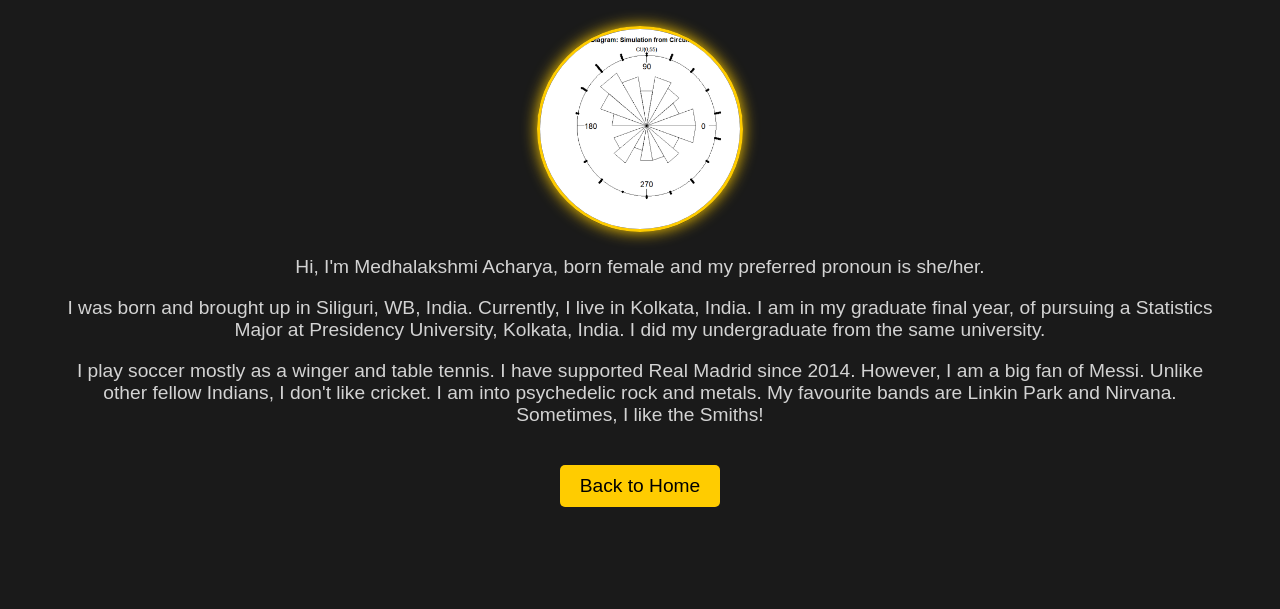
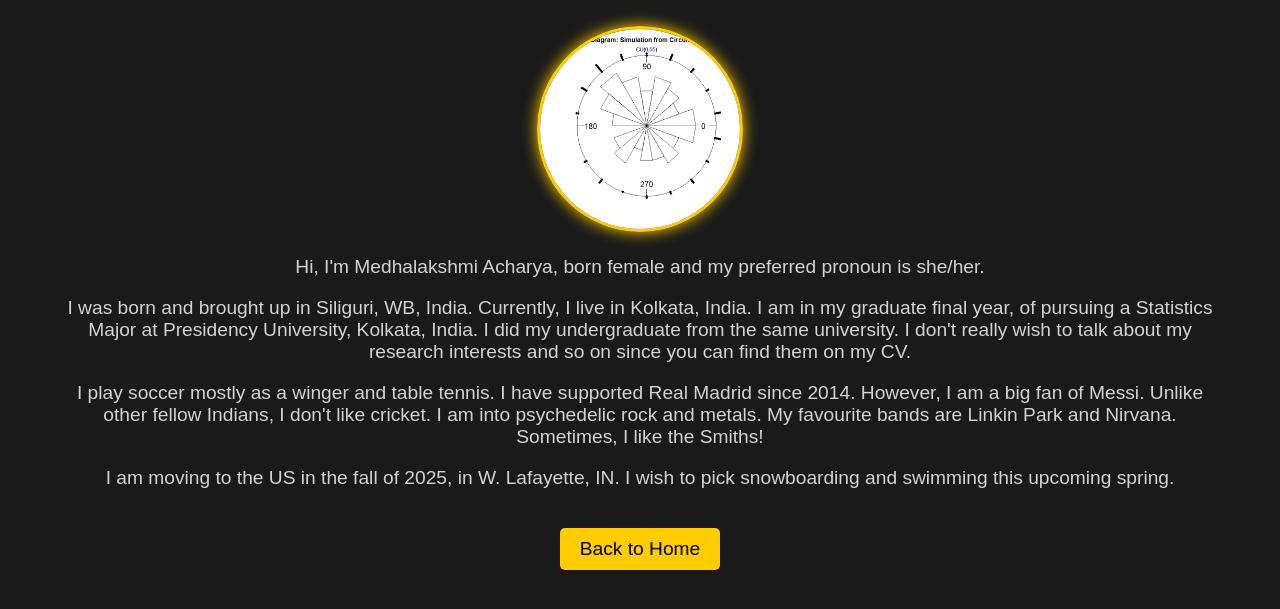
Before and after one commit to Medhalakshmi/knowmemore, a plain HTML site: page about.html in a window 1280 px wide. Shown: the part 151-760 px from the top of the page. Drawn offline with Linux system fonts and the light colour scheme.

Commit message:
Update about.html

```diff
--- a/about.html
+++ b/about.html
@@ -57,8 +57,10 @@
     <img src="image.png" alt="Medhalakshmi's Photo" class="profile-img"> <!-- Profile Photo -->
     <div class="info">
         <p></strong> Hi, I'm Medhalakshmi Acharya, born female and my preferred pronoun is she/her.  </p>
-        <p></strong> I was born and brought up in Siliguri, WB, India. Currently, I live in Kolkata, India. I am in my graduate final year, of pursuing a Statistics Major at Presidency University, Kolkata, India. I did my undergraduate from the same university.</p>
+        <p></strong> I was born and brought up in Siliguri, WB, India. Currently, I live in Kolkata, India. I am in my graduate final year, of pursuing a Statistics Major at Presidency University, Kolkata, India. I did my undergraduate from the same university. I don't really wish to talk about my research interests and so on since you can find them on my CV.</p>
         <p></strong> I play soccer mostly as a winger and table tennis. I have supported Real Madrid since 2014. However, I am a big fan of Messi. Unlike other fellow Indians, I don't like cricket. I am into psychedelic rock and metals. My favourite bands are Linkin Park and Nirvana. Sometimes, I like the Smiths!</p>
+  <p></strong> I am moving to the US in the fall of 2025, in W. Lafayette, IN. I wish to pick snowboarding and swimming this upcoming spring. </p>
+
     </div>
 
     <a href="index.html" class="back-btn">Back to Home</a>
```
